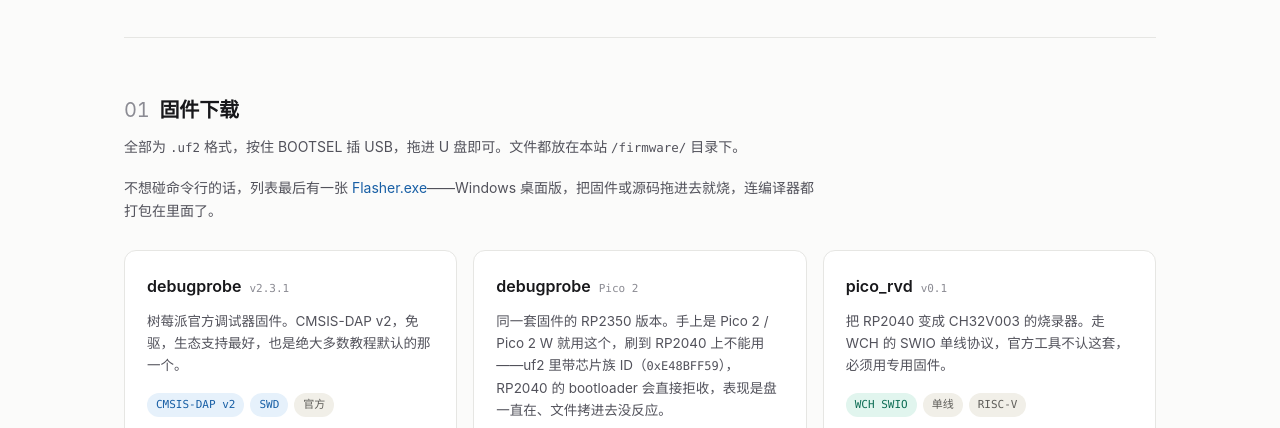
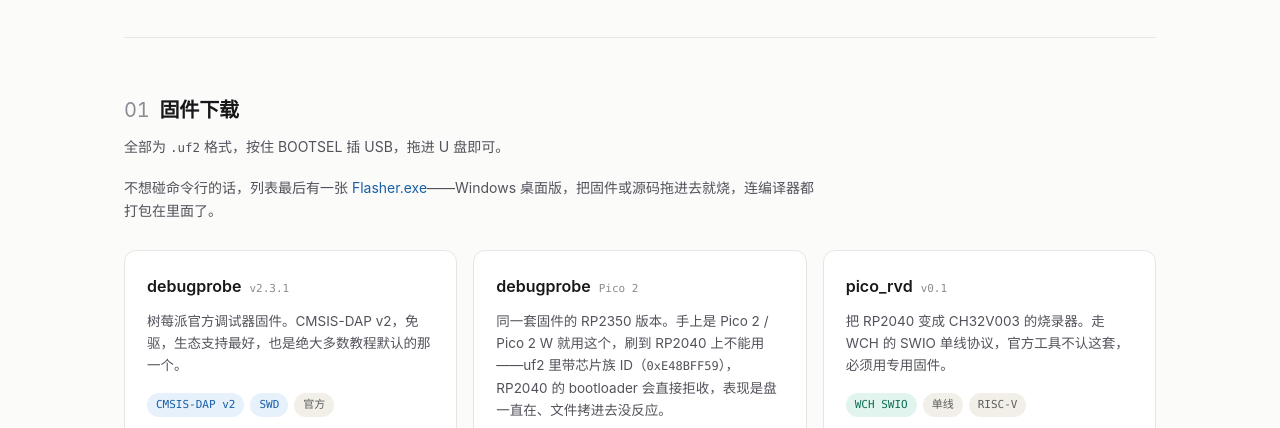
Before and after one commit to conm599/rp2040-prog, a plain HTML site: page index.html in a window 1280 px wide. Shown: the part 370-798 px from the top of the page. Drawn offline with Linux system fonts and the light colour scheme.

Commit message:
删掉固件下载区的路径说明

```diff
--- a/index.html
+++ b/index.html
@@ -129,7 +129,7 @@ footer a{color:var(--ink3)}
 
 <section>
   <h2><span class="n">01</span>固件下载</h2>
-  <p class="sub">全部为 <code style="font-family:var(--mono);font-size:12.5px">.uf2</code> 格式，按住 BOOTSEL 插 USB，拖进 U 盘即可。文件都放在本站 <code style="font-family:var(--mono);font-size:12.5px">/firmware/</code> 目录下。</p>
+  <p class="sub">全部为 <code style="font-family:var(--mono);font-size:12.5px">.uf2</code> 格式，按住 BOOTSEL 插 USB，拖进 U 盘即可。</p>
   <p class="sub" style="margin-top:-10px">不想碰命令行的话，列表最后有一张 <a href="https://github.com/conm599/rp2040-prog/releases/latest/download/Flasher.exe" style="color:var(--blue);text-decoration:none">Flasher.exe</a>——Windows 桌面版，把固件或源码拖进去就烧，连编译器都打包在里面了。</p>
 
   <div class="grid">
```
